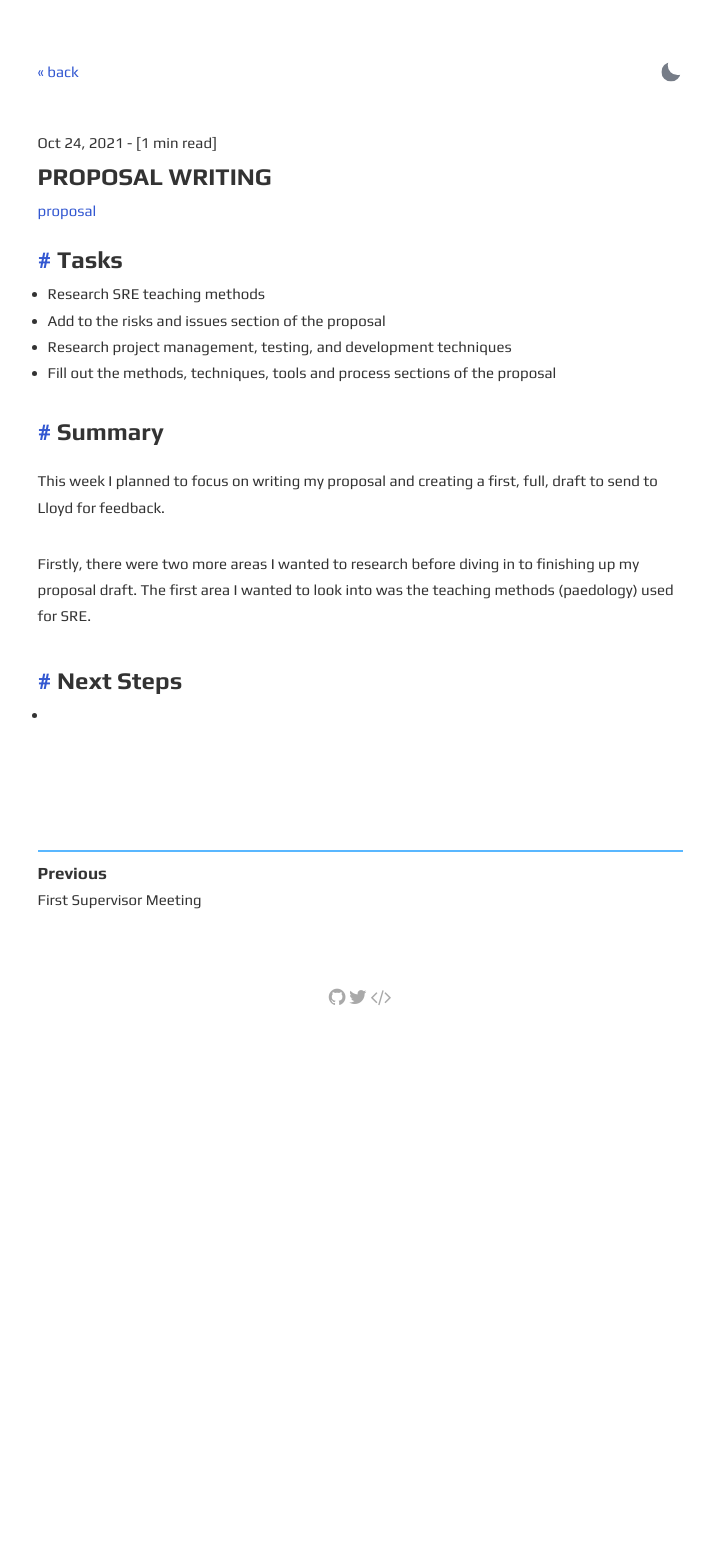
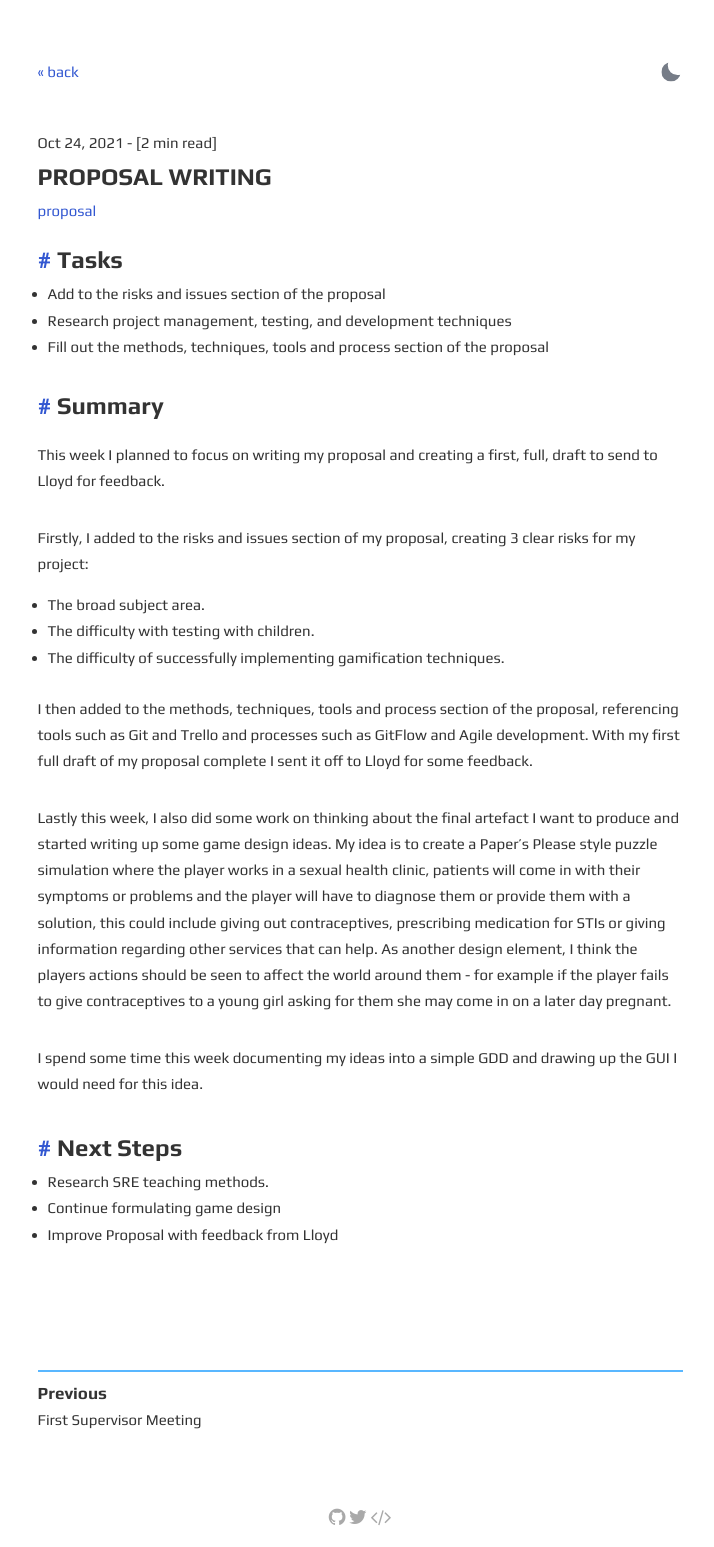
Before and after one commit to zar67/cctp-devlog, a Jekyll site: the page built from _posts/2021-10-24-proposal-writing.md, in a window 1280 px wide. Shown: the whole page, without its empty margins (280-994 px from the left). Built offline with Jekyll 4.4.1, drawn with Linux system fonts in a browser that asks for light colours; before the commit the page ends 1027 px from its top, so only the background shows below that.

Commit message:
24/10/21 Work Update

```diff
--- a/_posts/2021-10-24-proposal-writing.md
+++ b/_posts/2021-10-24-proposal-writing.md
@@ -6,15 +6,27 @@ tags: proposal
 ---
 
 ### Tasks
-- Research SRE teaching methods
 - Add to the risks and issues section of the proposal
 - Research project management, testing, and development techniques
-- Fill out the methods, techniques, tools and process sections of the proposal
+- Fill out the methods, techniques, tools and process section of the proposal
 
 ### Summary
 This week I planned to focus on writing my proposal and creating a first, full, draft to send to Lloyd for feedback.
 
-Firstly, there were two more areas I wanted to research before diving in to finishing up my proposal draft. The first area I wanted to look into was the teaching methods (paedology) used for SRE.
+Firstly, I added to the risks and issues section of my proposal, creating 3 clear risks for my project:
+- The broad subject area.
+- The difficulty with testing with children.
+- The difficulty of successfully implementing gamification techniques.
+
+I then added to the methods, techniques, tools and process section of the proposal, referencing tools such as Git and Trello and processes such as GitFlow and Agile development.
+With my first full draft of my proposal complete I sent it off to Lloyd for some feedback.
+
+Lastly this week, I also did some work on thinking about the final artefact I want to produce and started writing up some game design ideas.
+My idea is to create a Paper's Please style puzzle simulation where the player works in a sexual health clinic, patients will come in with their symptoms or problems and the player will have to diagnose them or provide them with a solution, this could include giving out contraceptives, prescribing medication for STIs or giving information regarding other services that can help. As another design element, I think the players actions should be seen to affect the world around them - for example if the player fails to give contraceptives to a young girl asking for them she may come in on a later day pregnant.
+
+I spend some time this week documenting my ideas into a simple GDD and drawing up the GUI I would need for this idea.
 
 ### Next Steps
--
+- Research SRE teaching methods.
+- Continue formulating game design
+- Improve Proposal with feedback from Lloyd
```
Also changed, not shown: _posts/2021-10-17-first-supervisor-meeting.md (+0 -2 lines).
